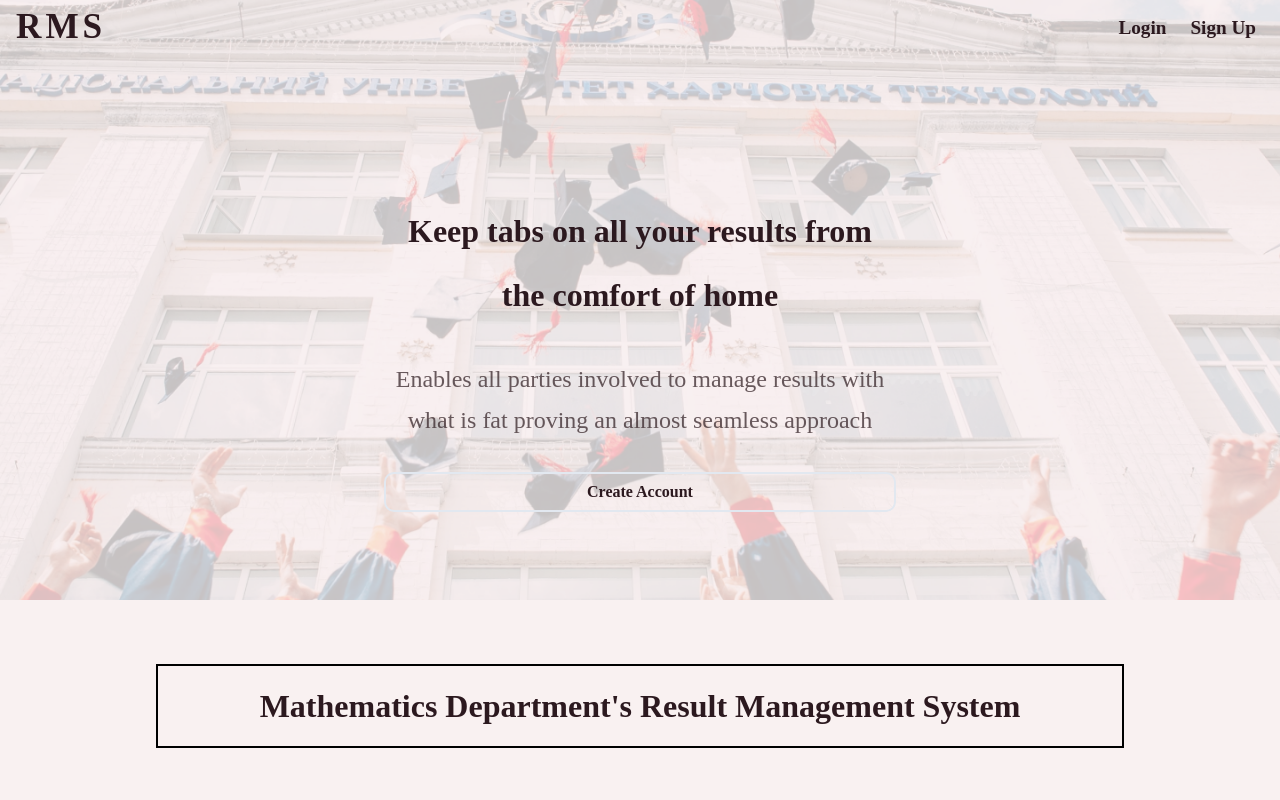
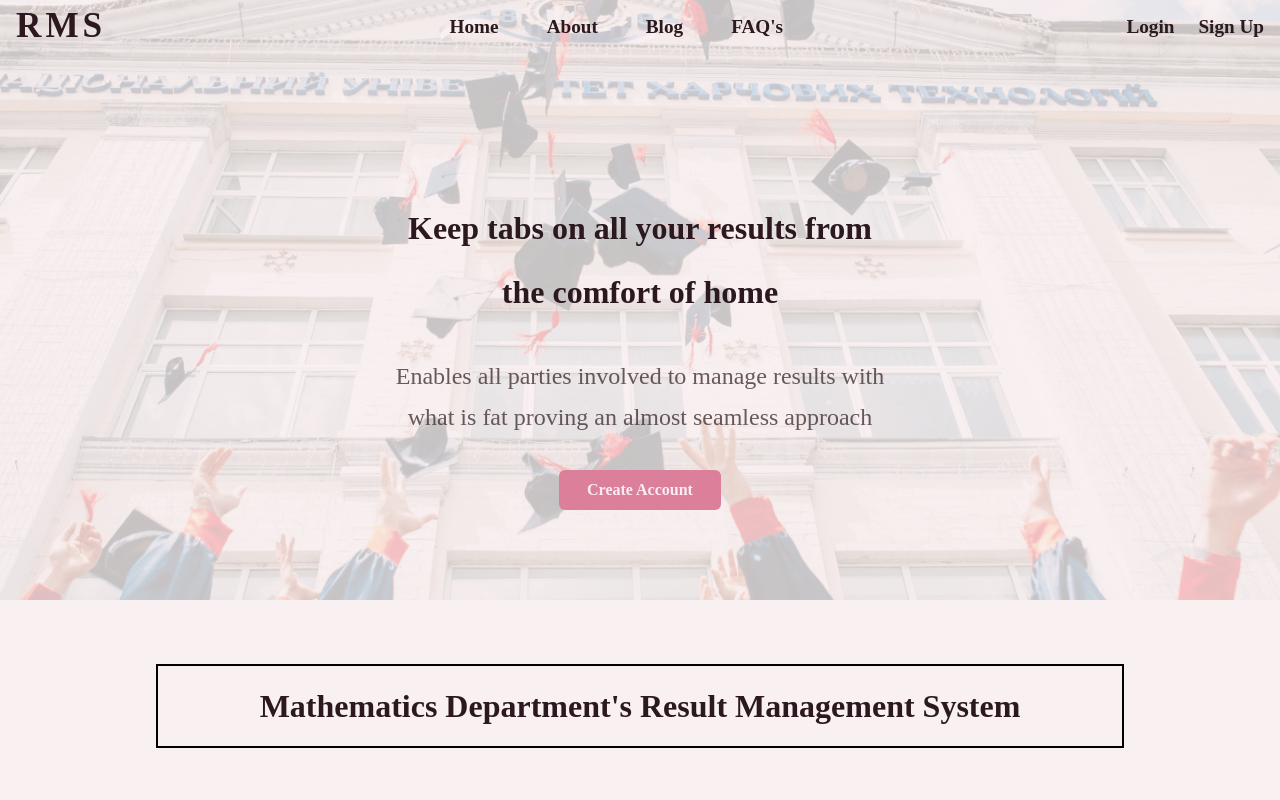
Before and after one commit to AchevaEnterprise/RMS-landing-page, a React (Create React App) app: page / in a window 1280 px wide. Shown: the top 800 px of the page. Built offline with nearby package versions, Linux system fonts and the light colour scheme.

Commit message:
added new navigation sysytem and added new header button

```diff
--- a/src/components/Header.tsx
+++ b/src/components/Header.tsx
@@ -10,6 +10,7 @@ import {
   MenuItem,
   IconButton,
   Link,
+  LinkBox,
 } from "@chakra-ui/react";
 import bgImage from "../Images/bg.png";
 import { HamburgerIcon } from "@chakra-ui/icons";
@@ -35,24 +36,10 @@ const Header = () => {
     alignItems: "center",
   };
 
-  const buttonBg = {
-    bgColor: buttonBgColor,
-    px: "8px",
-    py: "5px",
-    borderWidth: borderWidth,
-    borderRadius: "10px",
-  };
-  const buttonStyles = {
-    ...topRightButoonStyles,
-    border: "none",
-    bg: "none",
-    padding: "8px",
-  };
-
-  const LoginButton = () => <Link {...buttonStyles}>Login</Link>;
+  const LoginButton = () => <Link {...topRightButoonStyles}>Login</Link>;
 
   const SignUpButton = () => (
-    <Link {...buttonStyles} variant="outline">
+    <Link variant="outline" {...topRightButoonStyles}>
       Sign Up
     </Link>
   );
@@ -77,9 +64,16 @@ const Header = () => {
             RMS
           </Text>
         </Box>
-
+        <Box as="nav">
+          <LinkBox display="flex" gap="3rem" {...topRightButoonStyles}>
+            <Link>Home</Link>
+            <Link>About</Link>
+            <Link>Blog</Link>
+            <Link>FAQ's</Link>
+          </LinkBox>
+        </Box>
         <Box display={{ base: "none", md: "block" }}>
-          <ButtonGroup color={textColor} {...flex}>
+          <ButtonGroup color={textColor} {...flex} gap="1rem">
             <LoginButton />
             <SignUpButton />
           </ButtonGroup>
@@ -140,13 +134,20 @@ const Header = () => {
           proving an almost seamless approach
         </Text>
 
-        <Button
-          {...topRightButoonStyles}
-          {...buttonBg}
-          bgColor="none"
-          variant="ghost">
-          Create Account
-        </Button>
+        <Box
+          textColor="#FDECF3"
+          textAlign="center"
+          display="inline-block"
+          transition="transform 0.2s ease-in-out"
+          _active={{ transform: "scale(1.1)" }}>
+          <Button
+            bgColor="#DC7F9B"
+            variant="ghost"
+            colorScheme="#DC7F9B"
+            p="12px 28px">
+            Create Account
+          </Button>
+        </Box>
       </Flex>
     </Box>
   );
```
